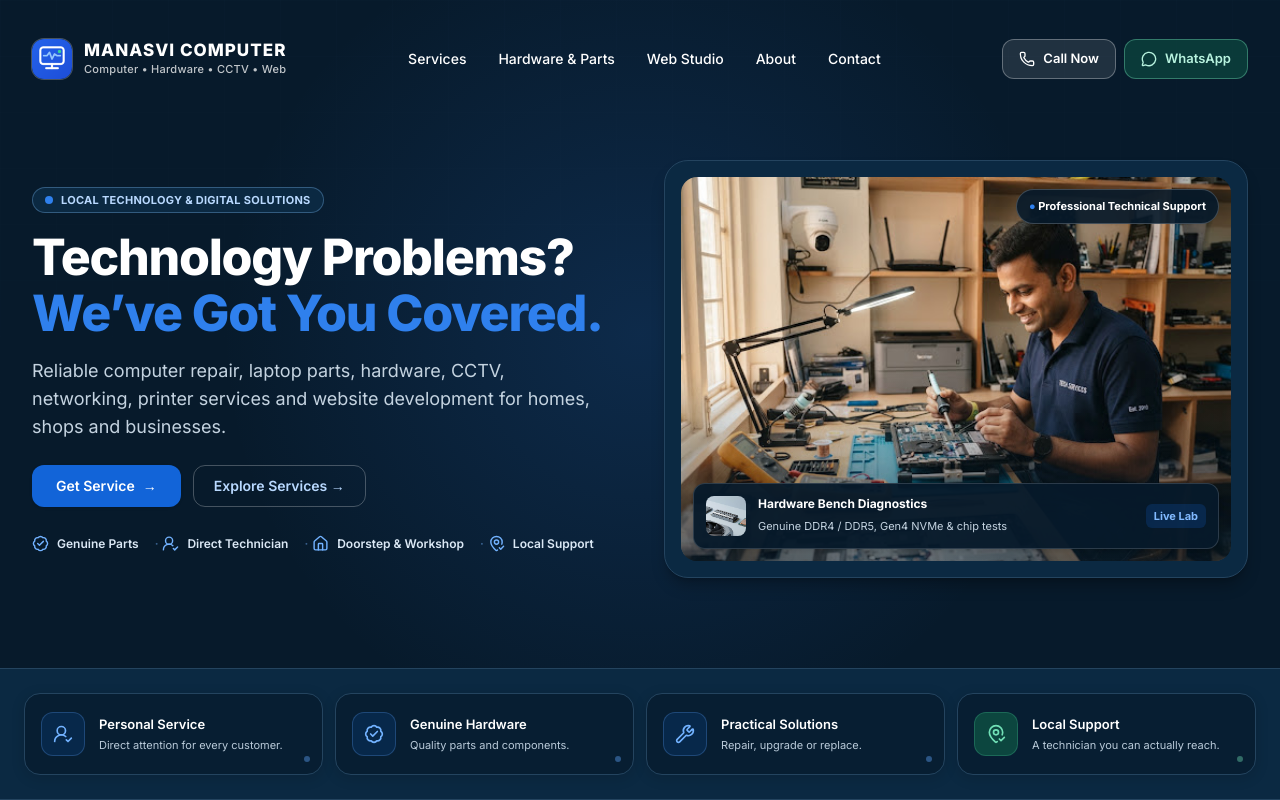
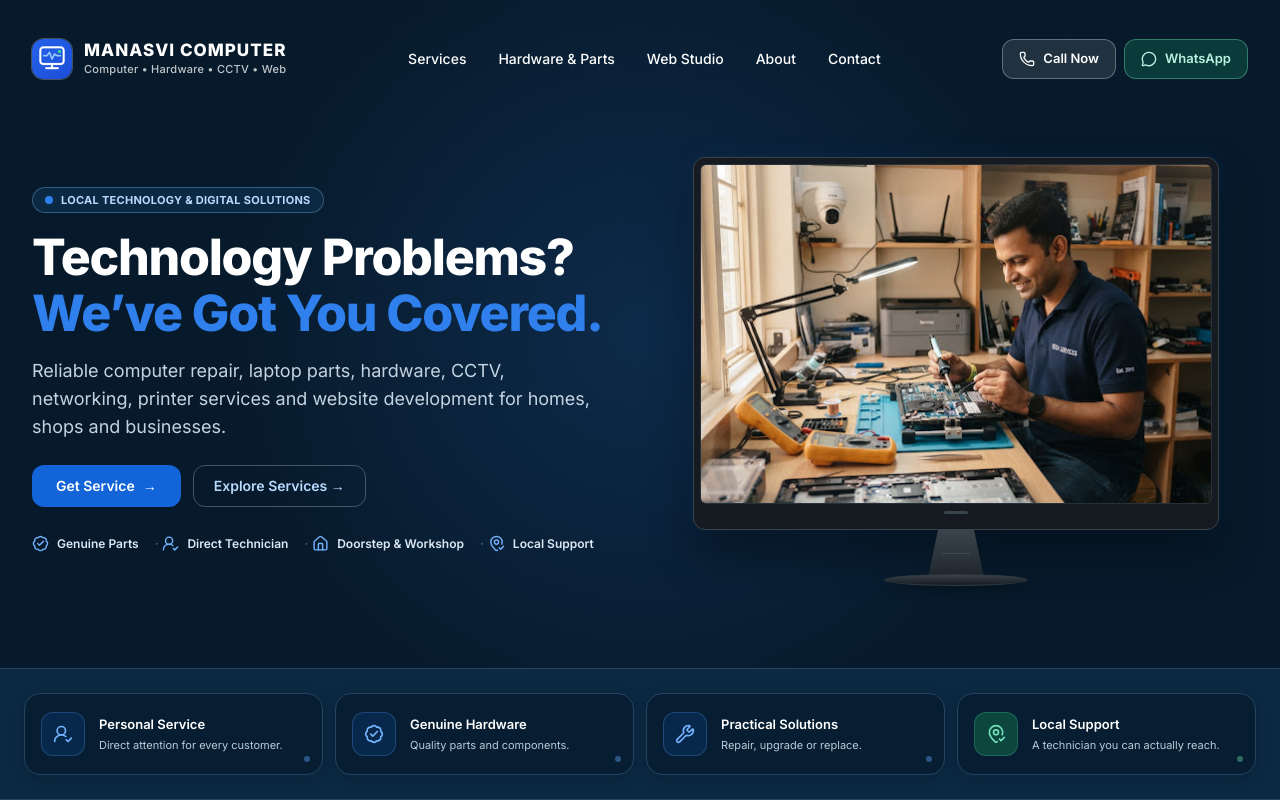
Before and after one commit to girishhaldankar/manasvi-computer-new, a React (Vite) app: page / in a window 1280 px wide. Shown: the top 800 px of the page. Built offline with nearby package versions, Linux system fonts and the light colour scheme.

Commit message:
herosection upadte

```diff
--- a/src/components/sections/HeroSection.tsx
+++ b/src/components/sections/HeroSection.tsx
@@ -470,68 +470,37 @@
               once: false,
               amount: 0.2,
             }}
-            className="relative rounded-3xl border border-[#24445f] bg-[#0B2942] p-4 shadow-lg shadow-black/25"
+            className="relative mx-auto w-full max-w-[600px] px-1 pt-2 pb-1 sm:px-3"
           >
-            <div className="relative h-[320px] overflow-hidden rounded-2xl bg-[#0B2942] md:h-[384px]">
-              {/* Main Image */}
-              <img
-                src={images.technician}
-                alt="Manasvi Computer technician repairing laptop hardware"
-                className="h-full w-full object-cover transition-transform duration-700 hover:scale-[1.02]"
-              />
+            <div className="relative z-10 mx-auto w-[94%]">
+              <div className="rounded-[12px] border border-[#3A444D] bg-[#151B20] p-[6px] pb-2 shadow-[0_22px_42px_rgba(0,0,0,0.38),0_0_28px_rgba(47,128,237,0.10)]">
+                <div className="relative h-[180px] overflow-hidden rounded-[6px] border border-[#25323B] bg-[#071A2B] shadow-[inset_0_1px_5px_rgba(0,0,0,0.45)] min-[400px]:h-[210px] sm:h-[250px] md:h-[280px] lg:h-[310px] xl:h-[340px]">
+                  <img
+                    src={images.technician}
+                    alt="Manasvi Computer technician repairing laptop hardware"
+                    className="h-full w-full object-cover object-center"
+                  />
+                  <div
+                    aria-hidden="true"
+                    className="pointer-events-none absolute inset-0 bg-gradient-to-tr from-[#2F80ED]/[0.06] via-transparent to-transparent"
+                  />
+                  <div
+                    aria-hidden="true"
+                    className="pointer-events-none absolute inset-x-0 top-0 h-[28%] bg-gradient-to-b from-white/[0.10] via-white/[0.025] to-transparent"
+                  />
+                </div>
 
-              {/* Image Overlay */}
-              <div className="absolute inset-0 bg-gradient-to-t from-[#071A2B]/60 via-transparent to-transparent" />
+                <div className="flex h-[17px] items-center justify-center">
+                  <span className="h-[3px] w-6 rounded-full bg-[#39434B]" />
+                </div>
+              </div>
 
-              {/* Professional Support Badge */}
-              <span className="absolute top-3 right-3 rounded-full border border-white/20 bg-[#071A2B]/90 px-3 py-2 text-[11px] font-bold">
-                <span className="text-[#2F80ED]">●</span>{" "}
-                <span className="text-white">
-                  Professional Technical Support
-                </span>
-              </span>
+              <div className="relative mx-auto h-10 w-12 sm:h-12 sm:w-14">
+                <span className="absolute inset-0 [clip-path:polygon(18%_0,82%_0,100%_100%,0_100%)] bg-gradient-to-b from-[#3B444C] to-[#20272D]" />
+                <span className="absolute top-[48%] left-1/2 h-px w-7 -translate-x-1/2 bg-[#69737B]/35" />
+              </div>
 
-              {/* Hardware Diagnostics Card */}
-              <motion.div
-                initial={{
-                  opacity: 0,
-                  y: 18,
-                }}
-                whileInView={{
-                  opacity: 1,
-                  y: 0,
-                }}
-                viewport={{
-                  once: false,
-                  amount: 0.2,
-                }}
-                transition={{
-                  duration: 0.7,
-                  delay: 0.45,
-                  ease: [0.16, 1, 0.3, 1],
-                }}
-                className="absolute right-3 bottom-3 left-3 flex items-center gap-3 rounded-xl border border-white/15 bg-[#071A2B]/95 p-3 shadow-md"
-              >
-                <img
-                  src={images.hardware}
-                  alt=""
-                  className="size-10 rounded-lg object-cover"
-                />
-
-                <span className="flex-1">
-                    <strong className="block text-xs text-white">
-                    Hardware Bench Diagnostics
-                  </strong>
-
-                  <small className="text-[11px] text-[#c4d3e0]">
-                    Genuine DDR4 / DDR5, Gen4 NVMe & chip tests
-                  </small>
-                </span>
-
-                <b className="rounded-md bg-[#1264D8]/20 px-2 py-1 text-[11px] text-[#82baff]">
-                  Live Lab
-                </b>
-              </motion.div>
+              <div className="relative z-10 mx-auto -mt-1 h-3 w-28 rounded-[50%] border border-[#303940] bg-gradient-to-b from-[#39424A] to-[#171D22] shadow-[0_5px_12px_rgba(0,0,0,0.32)] sm:w-36" />
             </div>
           </motion.div>
         </Container>
```
